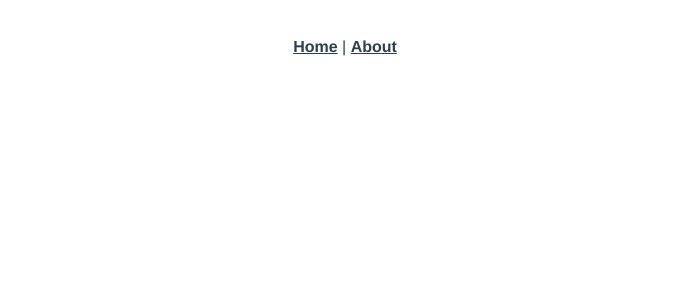
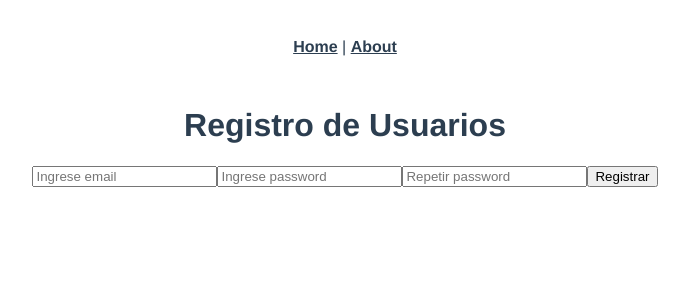
Before and after one commit to gmsuruguay/login-app, a Vue app: page /registro in a window 1280 px wide. Shown: the top 300 px of the page, without its empty margins (295-984 px from the left). Built offline with nearby package versions, Linux system fonts and the light colour scheme.

Commit message:
se agrego formulario a la vista registro

```diff
--- a/src/router/index.js
+++ b/src/router/index.js
@@ -1,22 +1,18 @@
 import Vue from 'vue'
 import VueRouter from 'vue-router'
-import Home from '../views/Home.vue'
+
 
 Vue.use(VueRouter)
 
   const routes = [
+
   {
-    path: '/',
-    name: 'Home',
-    component: Home
-  },
-  {
-    path: '/about',
-    name: 'About',
+    path: '/registro',
+    name: 'Registro',
     // route level code-splitting
     // this generates a separate chunk (about.[hash].js) for this route
     // which is lazy-loaded when the route is visited.
-    component: () => import(/* webpackChunkName: "about" */ '../views/About.vue')
+    component: () => import(/* webpackChunkName: "registro" */ '../views/Registro.vue')
   }
 ]
 
--- a/src/views/About.vue
+++ /dev/null
@@ -1,5 +0,0 @@
-<template>
-  <div class="about">
-    <h1>This is an about page</h1>
-  </div>
-</template>
--- a/src/views/Home.vue
+++ /dev/null
@@ -1,18 +0,0 @@
-<template>
-  <div class="home">
-    <img alt="Vue logo" src="../assets/logo.png">
-    <HelloWorld msg="Welcome to Your Vue.js App"/>
-  </div>
-</template>
-
-<script>
-// @ is an alias to /src
-import HelloWorld from '@/components/HelloWorld.vue'
-
-export default {
-  name: 'Home',
-  components: {
-    HelloWorld
-  }
-}
-</script>
--- /dev/null
+++ b/src/views/Registro.vue
@@ -0,0 +1,29 @@
+<template>
+    <div>
+        <h1>Registro de Usuarios</h1>
+        <form>
+            <input type="email" placeholder="Ingrese email" v-model="email">
+            <input type="password" placeholder="Ingrese password" v-model="password">
+            <input type="password" placeholder="Repetir password" v-model="retypePassword">
+            <button type="submit">Registrar</button>
+        </form>
+    </div>
+</template>
+
+<script>
+    export default {
+        name:'Registro',
+        data(){
+            return {
+                email:'',
+                password:'',
+                retypePassword:''
+            }
+        }
+
+    }
+</script>
+
+<style lang="scss" scoped>
+
+</style>
```
